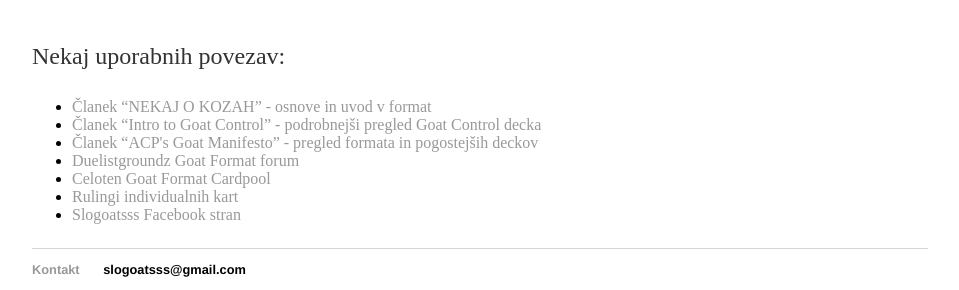
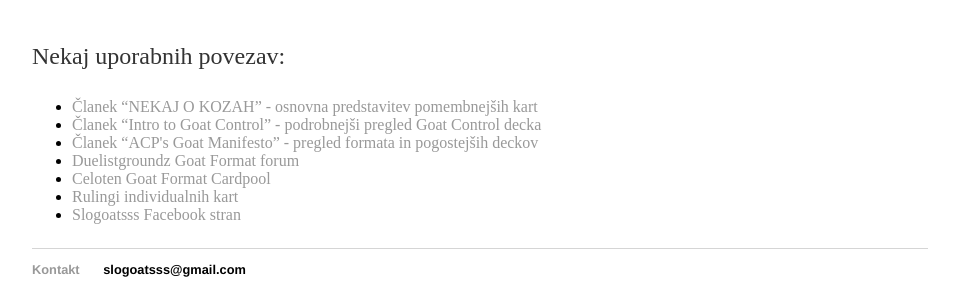
Before and after one commit to slogoatsss/slogoatsss.github.io, a Jekyll site: the page built from index.html, in a window 1280 px wide. Shown: the part 157-447 px from the top of the page, without its empty margins (160-1119 px from the left). Built offline with Jekyll 4.4.1, drawn with Linux system fonts in a browser that asks for light colours.

Commit message:
Update index.html

```diff
--- a/index.html
+++ b/index.html
@@ -6,7 +6,7 @@
 	<h1>Dobrodošli na SloGoatsss!</h1>
 	<p>Nekaj uporabnih povezav:
 		<ul>
-			<li><a href="/uvod/index.html">Članek <q>NEKAJ O KOZAH</q> - osnove in uvod v format</a></li>
+			<li><a href="/uvod/index.html">Članek <q>NEKAJ O KOZAH</q> - osnovna predstavitev pomembnejših kart</a></li>
 			<li><a href="http://duelistgroundz.com/index.php?/topic/155048-intro-to-goat-control/">Članek <q>Intro to Goat Control</q> - podrobnejši pregled Goat Control decka</a></li>
 			<li><a href="http://duelistgroundz.com/index.php?/topic/172086-acps-goat-manifesto-ed-mmf/">Članek <q>ACP's Goat Manifesto</q> - pregled formata in pogostejših deckov</a></li>
   			<li><a href="http://duelistgroundz.com/index.php?/forum/687-goat-format/" target="_blank">Duelistgroundz Goat Format forum</a></li>
```
